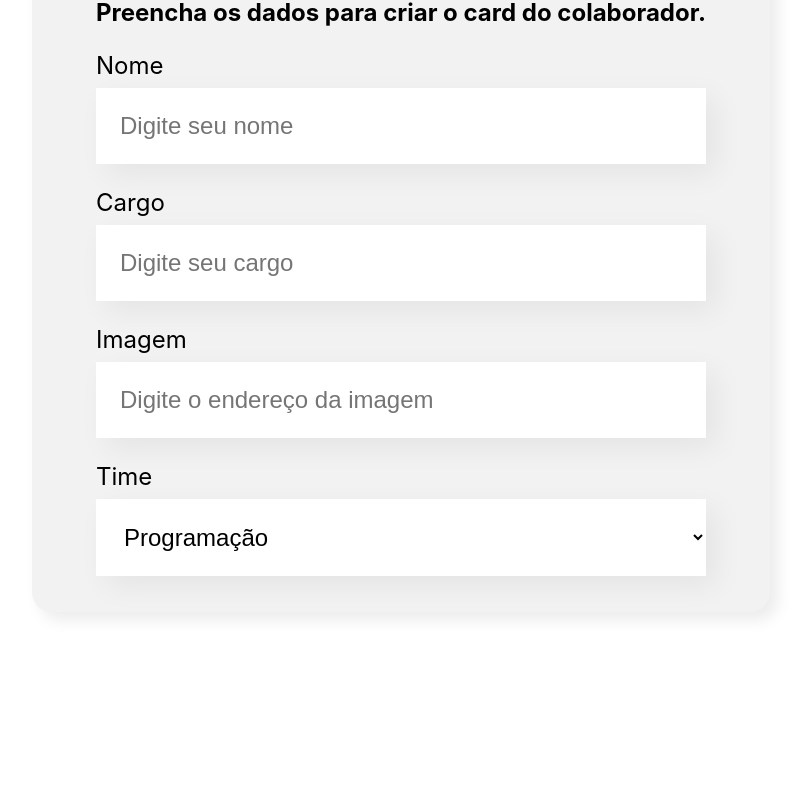
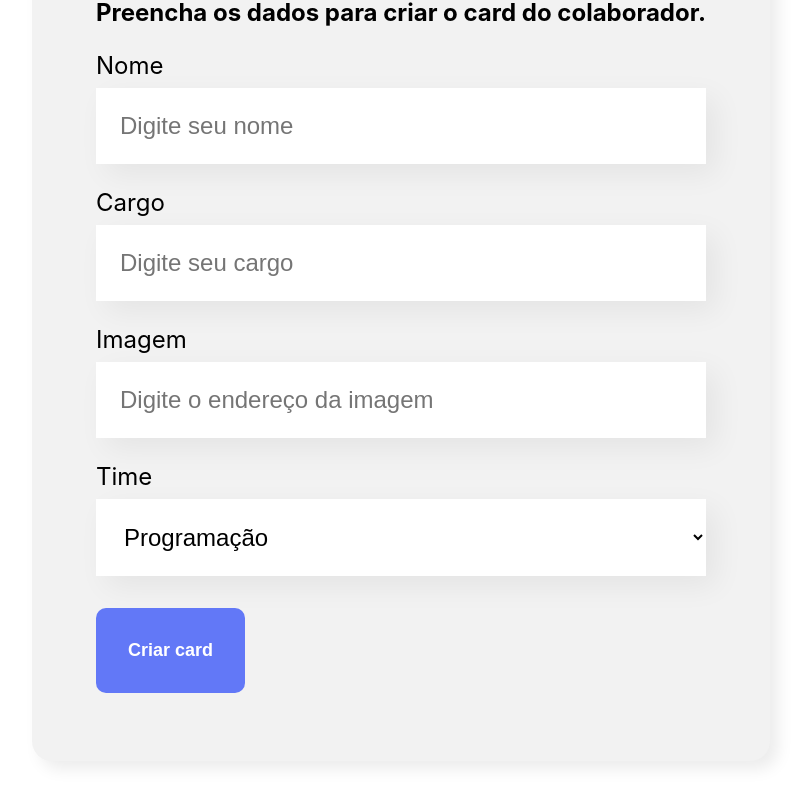
Before and after one commit to Grazziano/Organo, a React (Create React App) app: page / in a window 1280 px wide. Shown: the part 636-1441 px from the top of the page, without its empty margins (239-1045 px from the left). Before the commit the page ends 1328 px from the top, so only its background shows below. Built offline with nearby package versions, Linux system fonts and the light colour scheme; the HTML template or start-up script is replaced by a standard one.

Commit message:
Creating the button component

```diff
--- /dev/null
+++ b/src/components/Button/Button.css
@@ -0,0 +1,15 @@
+.button {
+  background-color: #6278f7;
+  border-radius: 10px;
+  font-weight: 700;
+  font-size: 18px;
+  padding: 32px;
+  border: none;
+  cursor: pointer;
+  color: #fff;
+  margin: 32px 0;
+}
+
+.button:hover {
+  color: #95ffd4;
+}
--- /dev/null
+++ b/src/components/Button/index.js
@@ -0,0 +1,10 @@
+import React from 'react';
+import './Button.css';
+
+function index(props) {
+  return (
+    <button className="button">{props.children}</button>
+  );
+}
+
+export default index;
--- a/src/components/Form/index.js
+++ b/src/components/Form/index.js
@@ -1,6 +1,7 @@
 import React from 'react';
 import TextInput from '../TextInput';
 import Dropdown from '../Dropdown';
+import Button from '../Button';
 import './Form.css';
 
 function index() {
@@ -21,6 +22,7 @@
         <TextInput label="Cargo" placeholder="Digite seu cargo" />
         <TextInput label="Imagem" placeholder="Digite o endereço da imagem" />
         <Dropdown label="Time" itens={times} />
+        <Button>Criar card</Button>
       </form>
     </section>
   );
```
